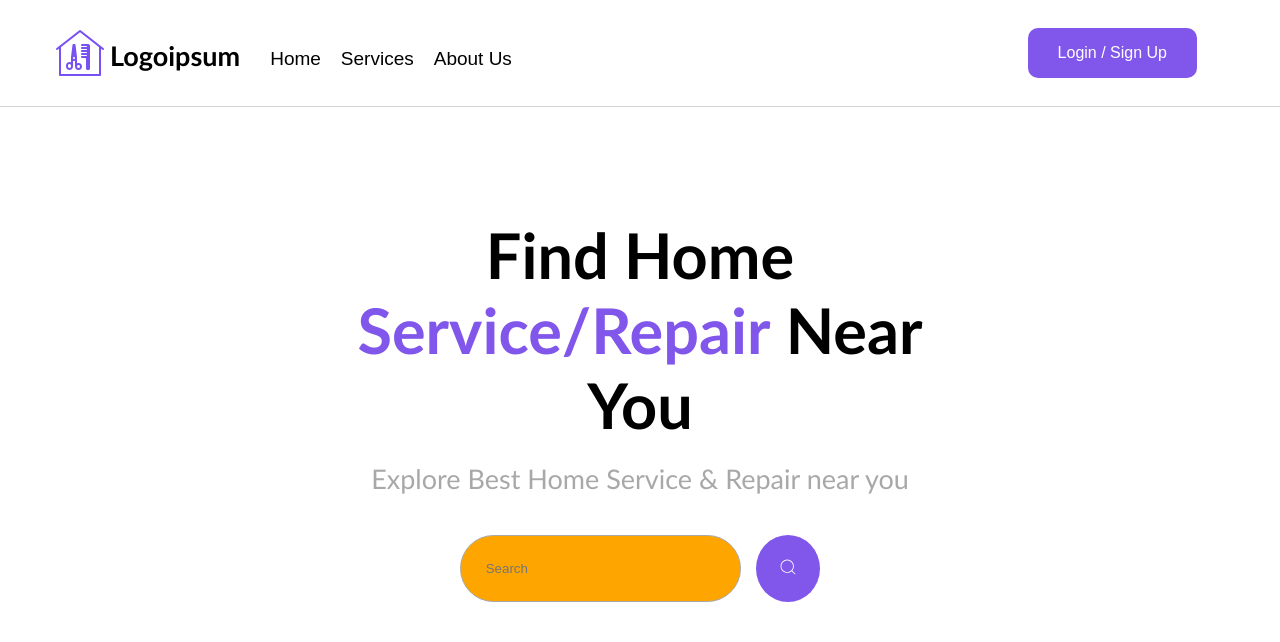
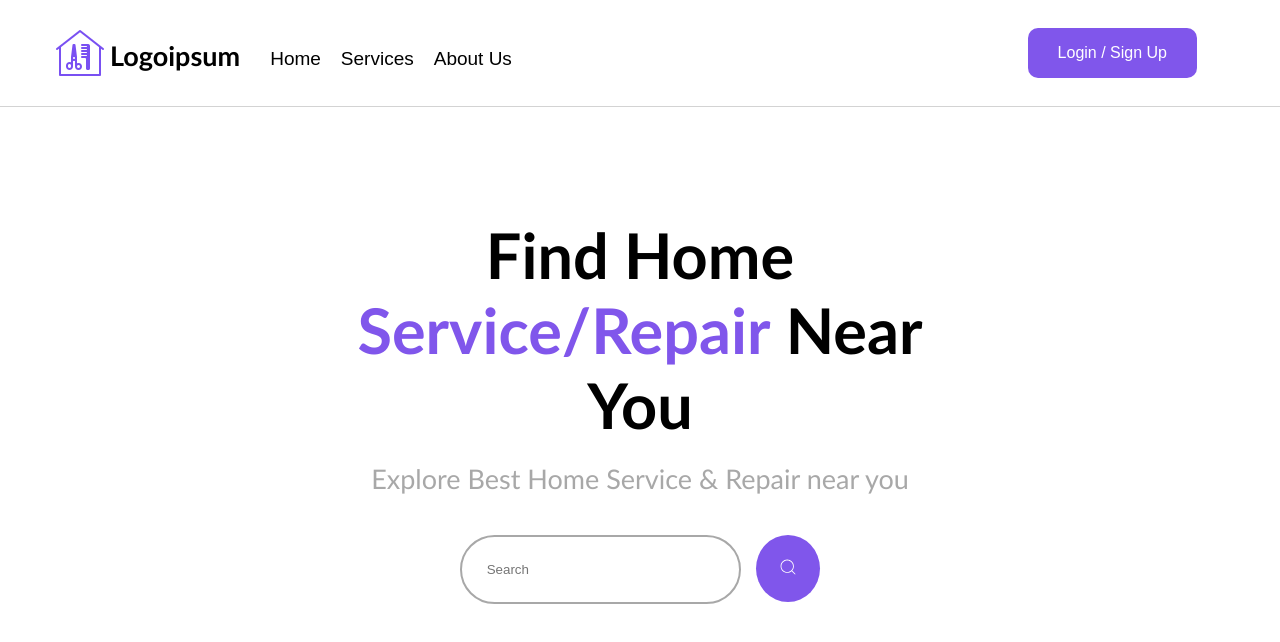
Before and after one commit to LaurynasKl/home-service-app, a React (Vite) app: page / in a window 1280 px wide. In both pictures the pointer is over the input "Search". Shown: the top 642 px of the page. Built offline with nearby package versions, Linux system fonts and the light colour scheme.

Commit message:
search scss

```diff
--- a/src/components/search/Search.module.scss
+++ b/src/components/search/Search.module.scss
@@ -29,8 +29,11 @@
         background-color: transparent;
         padding: 25px;
         border-radius: 50px;
-        border: 1px solid #a8a8a8 ;
+        border: 2px solid #dee1e2 ;
         width: 22%;
+        &:hover{
+          border: 2px solid #a8a8a8 ;
+        }
     }
 
     button{
@@ -40,9 +43,9 @@
         padding: 22px;
         border-radius: 50%;
         border: none;
-    }
-    :hover{
-        background-color: orange;
+        &:hover{
+            background-color: #5b24e7;
+        }
     }
   }
 
```
